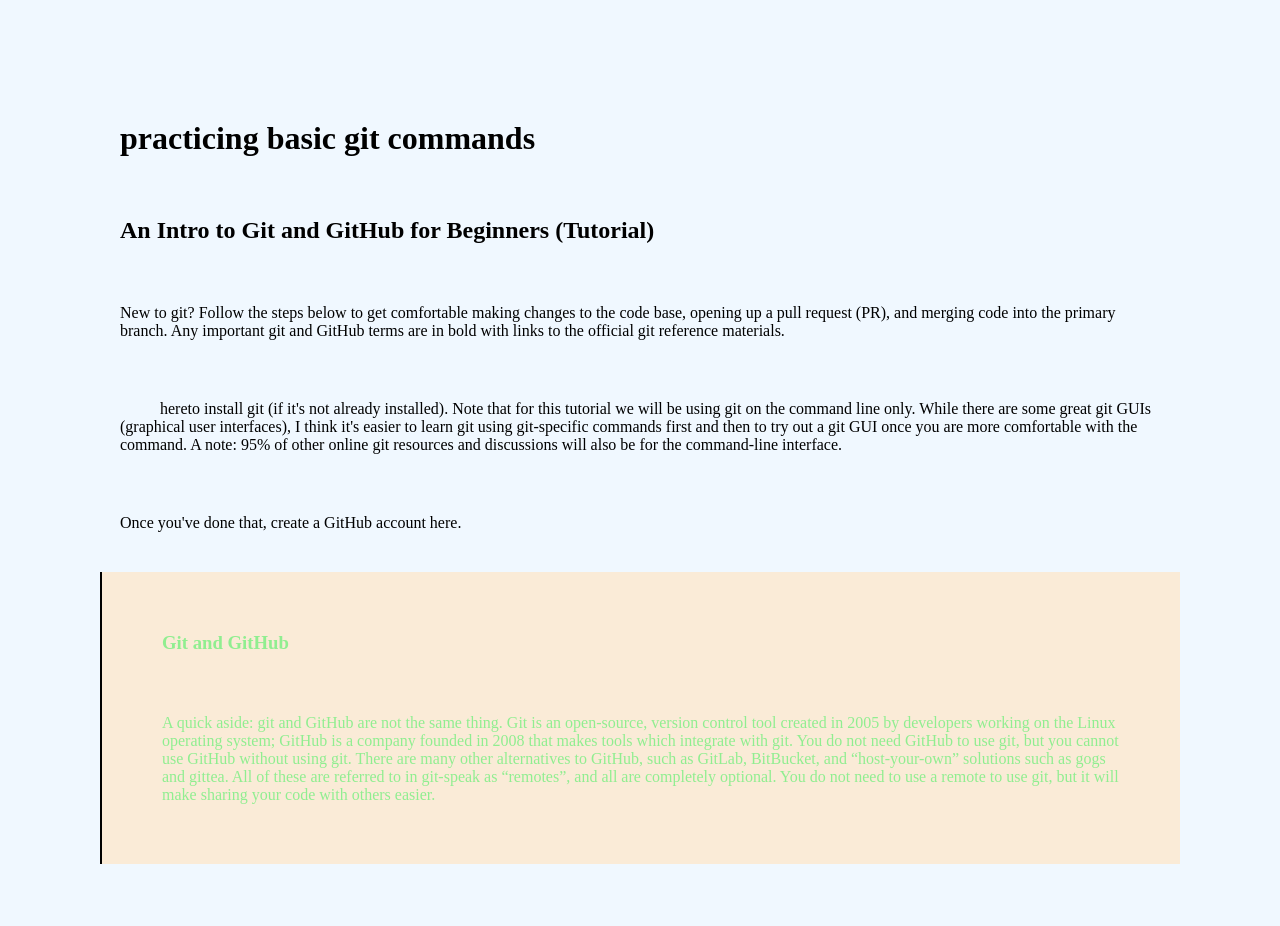
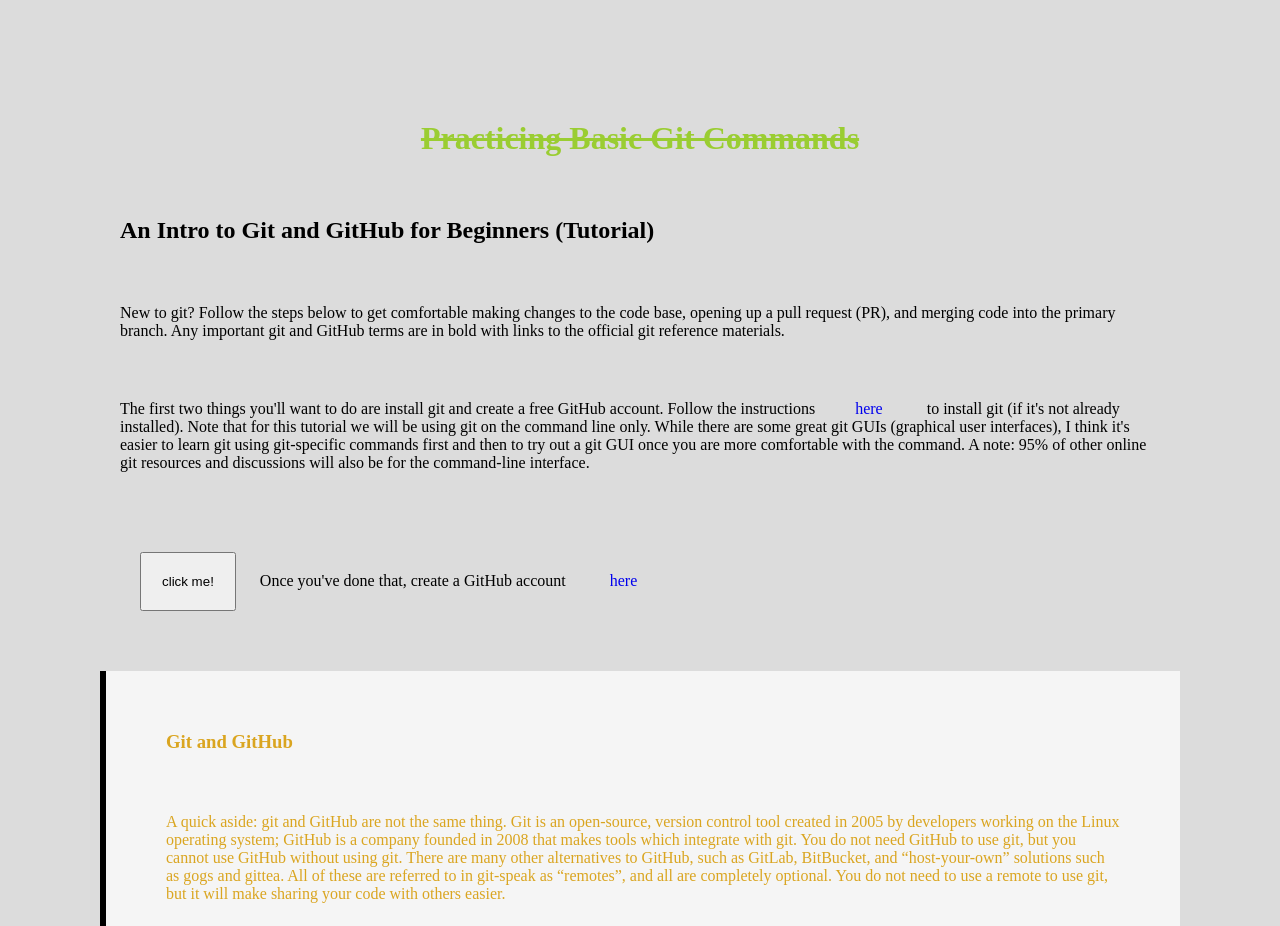
Before and after one commit to AgolaDeveloper/GitBasics, a plain HTML site: page index.html in a window 1280 px wide. Shown: the top 926 px of the page. Drawn offline with Linux system fonts and the light colour scheme.

Commit message:
changing some color

```diff
--- /dev/null
+++ b/click.js
@@ -0,0 +1,4 @@
+function name(){
+    let nam= prompt(" What's your name?");
+    alert("Hello" +nam+"it's nice having you");
+}
--- a/index.html
+++ b/index.html
@@ -12,11 +12,12 @@
     <h2>An Intro to Git and GitHub for Beginners (Tutorial)</h2>
     <p>New to git? Follow the steps below to get comfortable making changes to the code base, opening up a pull request (PR), and merging code into the primary branch. Any important git and GitHub terms are in bold with links to the official git reference materials. </p>
 
-    <p><The first two things you'll want to do are install git and create a free GitHub account.
+    <p>The first two things you'll want to do are install git and create a free GitHub account.
 
-        Follow the instructions <a href="https://git-scm.com/book/en/v2/Getting-Started-Installing-Git" target="_tab">here</a>to install git (if it's not already installed). Note that for this tutorial we will be using git on the command line only. While there are some great git GUIs (graphical user interfaces), I think it's easier to learn git using git-specific commands first and then to try out a git GUI once you are more comfortable with the command. A note: 95% of other online git resources and discussions will also be for the command-line interface. </p>
+        Follow the instructions<a href="https://git-scm.com/book/en/v2/Getting-Started-Installing-Git" target="_blank">here</a> to install git (if it's not already installed). Note that for this tutorial we will be using git on the command line only. While there are some great git GUIs (graphical user interfaces), I think it's easier to learn git using git-specific commands first and then to try out a git GUI once you are more comfortable with the command. A note: 95% of other online git resources and discussions will also be for the command-line interface. </p>
 
-    <p>Once you've done that, create a GitHub account here.</p>
+    <p> <button onclick="">click me!</button>
+        Once you've done that, create a GitHub account <a href="https://github.com/">here</a></p>
 
     <div id="d1">
         <h3>Git and GitHub</h3>
--- a/mystyles.css
+++ b/mystyles.css
@@ -4,12 +4,24 @@
 }
 
 body{
-    background-color: aliceblue;
+    background-color: gainsboro;
+
 
 }
 
 #d1{
-    background-color: antiquewhite;
-    border-left: 2px solid black;
-    color: lightgreen;
+    background-color: whitesmoke;
+    border-left: 6px solid black;
+    color: goldenrod
 }
+
+h1{
+    text-transform: capitalize;
+    text-decoration: line-through;
+    text-align: center;
+    color: yellowgreen;
+}
+
+a{
+    text-decoration: none;
+}
```
Also changed, not shown: mss.html (added, +14 -0 lines).
